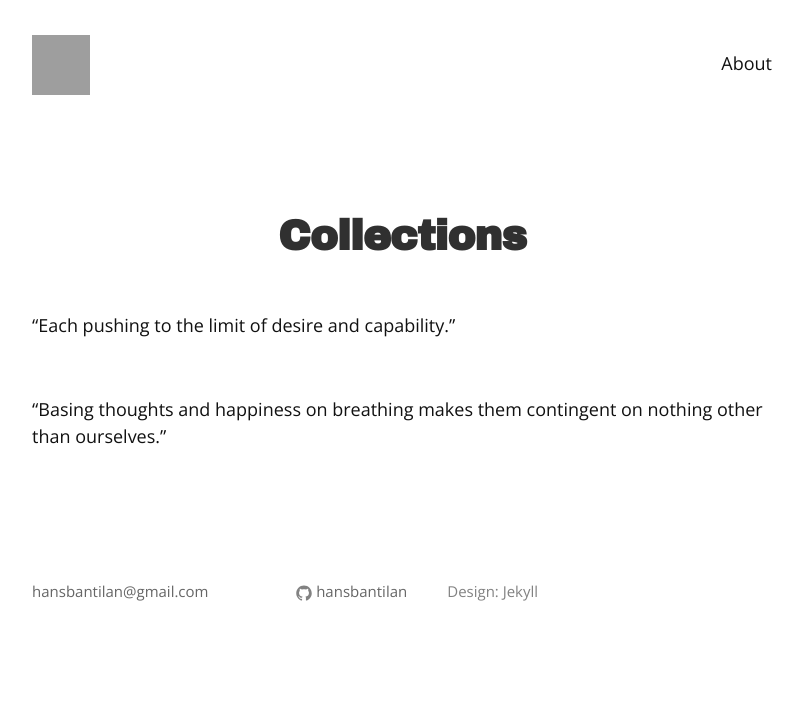
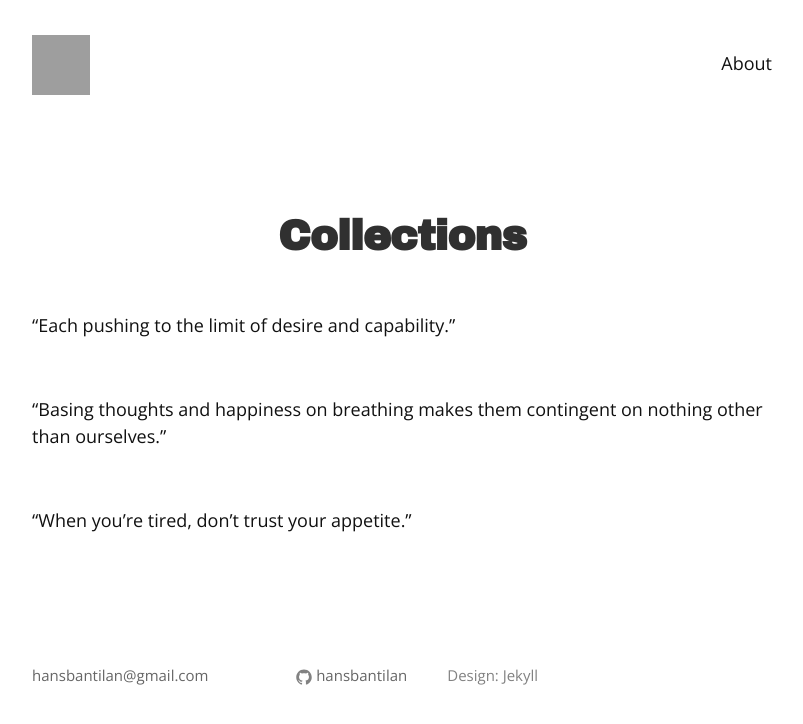
Before and after one commit to hansbantilan/hansbantilan.github.io, a Jekyll site: the page built from _posts/2020-02-01-collections.md, in a window 1280 px wide. Shown: the top 724 px of the page, without its empty margins (238-1041 px from the left). Built offline with Jekyll 4.4.1, drawn with Linux system fonts in a browser that asks for light colours; some web fonts are replaced; grey boxes are pictures that could not be loaded.

Commit message:
updated collections -HB

```diff
--- a/_posts/2020-02-01-collections.md
+++ b/_posts/2020-02-01-collections.md
@@ -10,3 +10,7 @@
 <br/>
 
 "Basing thoughts and happiness on breathing makes them contingent on nothing other than ourselves."
+
+<br/>
+
+"When you're tired, don't trust your appetite."
```
